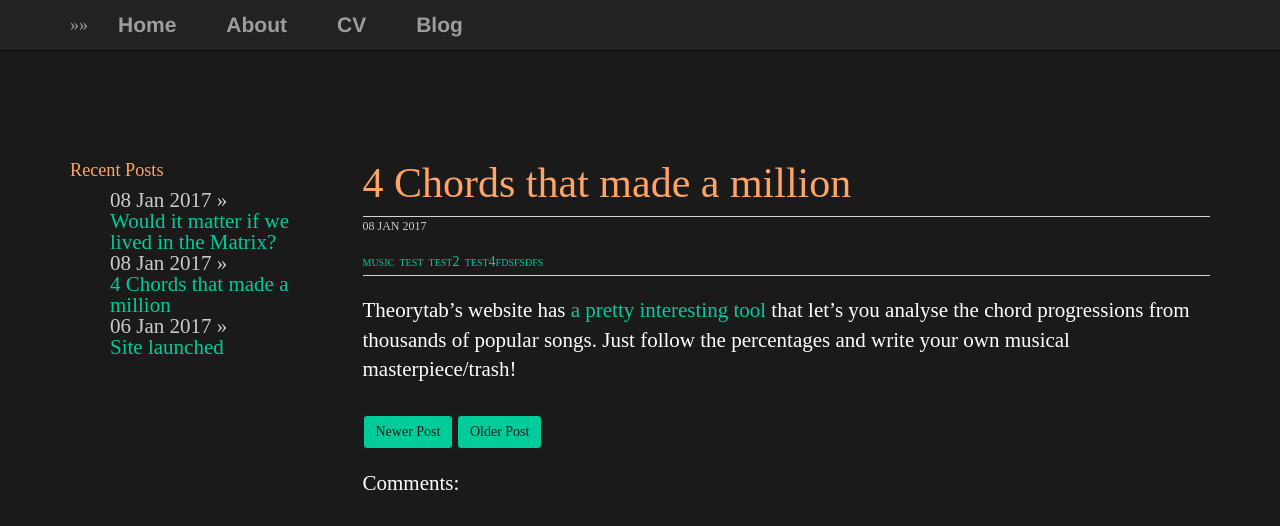
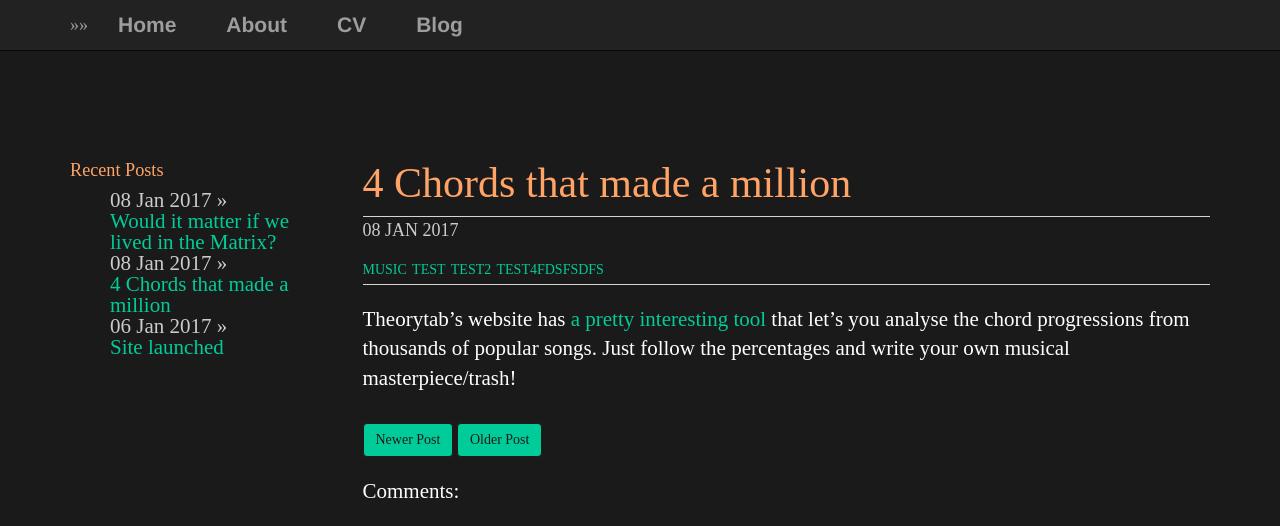
Before and after one commit to plantecophys/plantecophys, a Jekyll site: the page built from _posts/2017-01-01-4chords.md, in a window 1280 px wide. Shown: the top 526 px of the page. Built offline with Jekyll 4.4.1, drawn with Linux system fonts in a browser that asks for light colours.

Commit message:
Update main.css

```diff
--- a/css/main.css
+++ b/css/main.css
@@ -42,7 +42,7 @@ a:visited {
 /* meta alkaa */
 .postdate {
     color: #cccccc;
-    font-size:12px;
+    font-size:18px;
 }
 .meta_wrapper {
     border:1px solid #d5d5d5;
@@ -70,7 +70,7 @@ a.tag_list_link {
     color:#00cc99;
     font-size:14px;
     font-variant:small-caps;
-    text-transform:lowercase;
+    text-transform:uppercase;
 }
 a.tag_list_link:first-child {
     border:0
```
